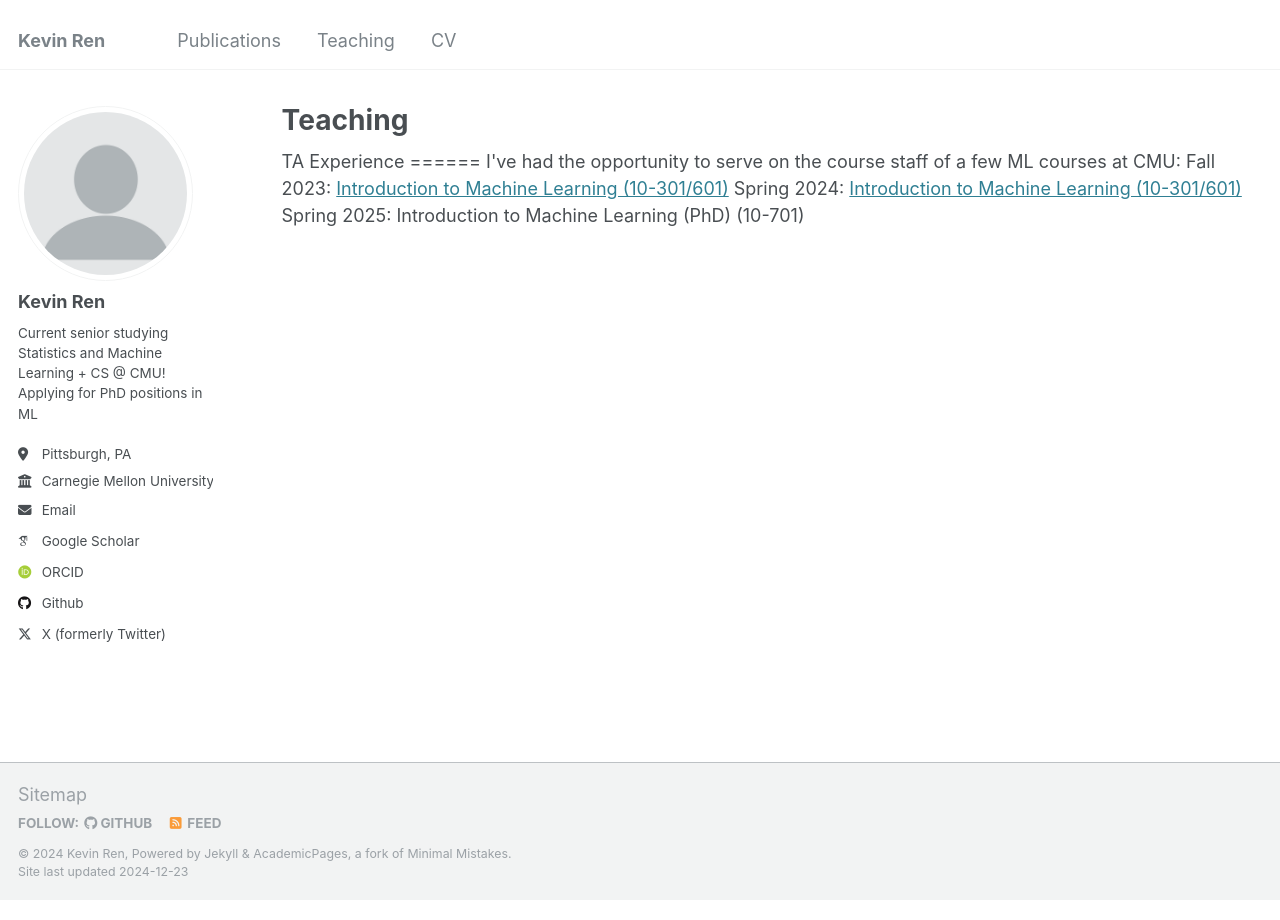
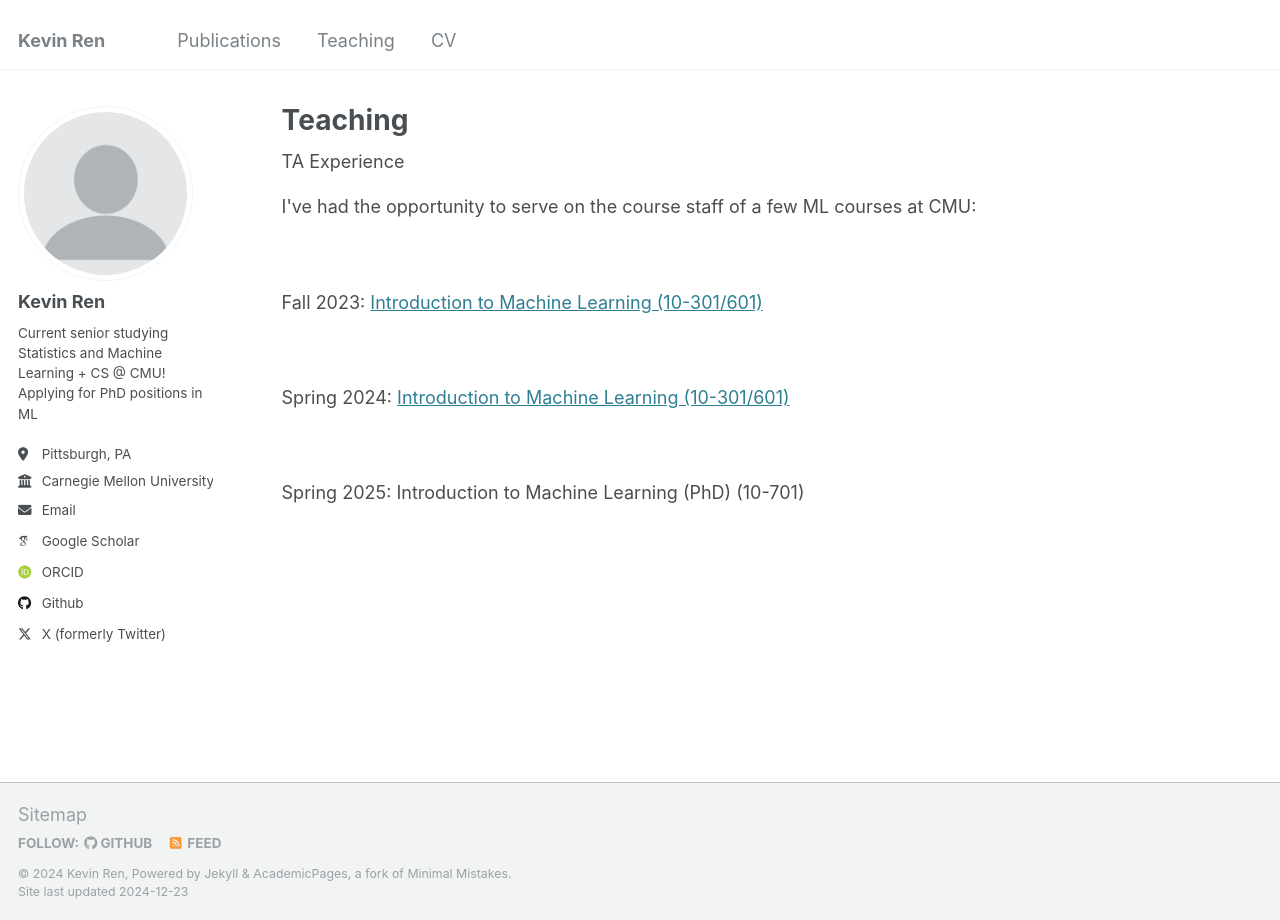
Before and after one commit to renkevin9/renkevin9.github.io, a Jekyll site: the page built from _pages/teaching.html, in a window 1280 px wide. Built offline with Jekyll 4.4.1, drawn with Linux system fonts in a browser that asks for light colours; some web fonts are replaced.

```diff
--- a/_pages/teaching.html
+++ b/_pages/teaching.html
@@ -8,12 +8,11 @@ author_profile: true
 {% include base_path %}
 
 TA Experience
-======
 
-I've had the opportunity to serve on the course staff of a few ML courses at CMU:
-
-Fall 2023: <a href="https://www.cs.cmu.edu/~mgormley/courses/10601-f23/">Introduction to Machine Learning (10-301/601)</a>
-
-Spring 2024: <a href="https://www.cs.cmu.edu/~mgormley/courses/10601-s24/coursework.html">Introduction to Machine Learning (10-301/601)</a>
-
-Spring 2025: Introduction to Machine Learning (PhD) (10-701)
+<p>I've had the opportunity to serve on the course staff of a few ML courses at CMU:</p>
+</br>
+<p>Fall 2023: <a href="https://www.cs.cmu.edu/~mgormley/courses/10601-f23/">Introduction to Machine Learning (10-301/601)</a></p>
+</br>
+<p>Spring 2024: <a href="https://www.cs.cmu.edu/~mgormley/courses/10601-s24/coursework.html">Introduction to Machine Learning (10-301/601)</a></p>
+</br>
+<p>Spring 2025: Introduction to Machine Learning (PhD) (10-701)</p>
```
